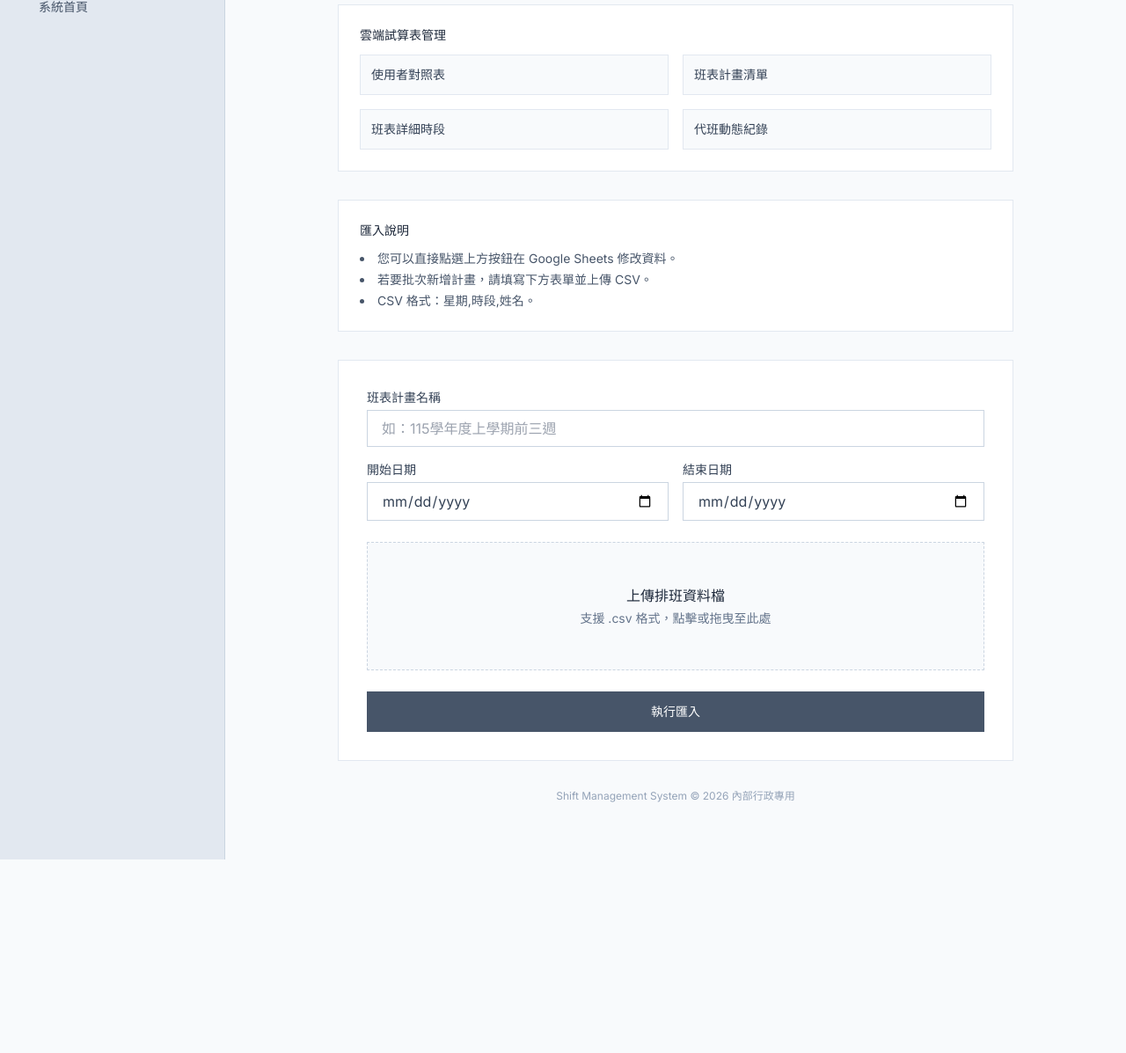
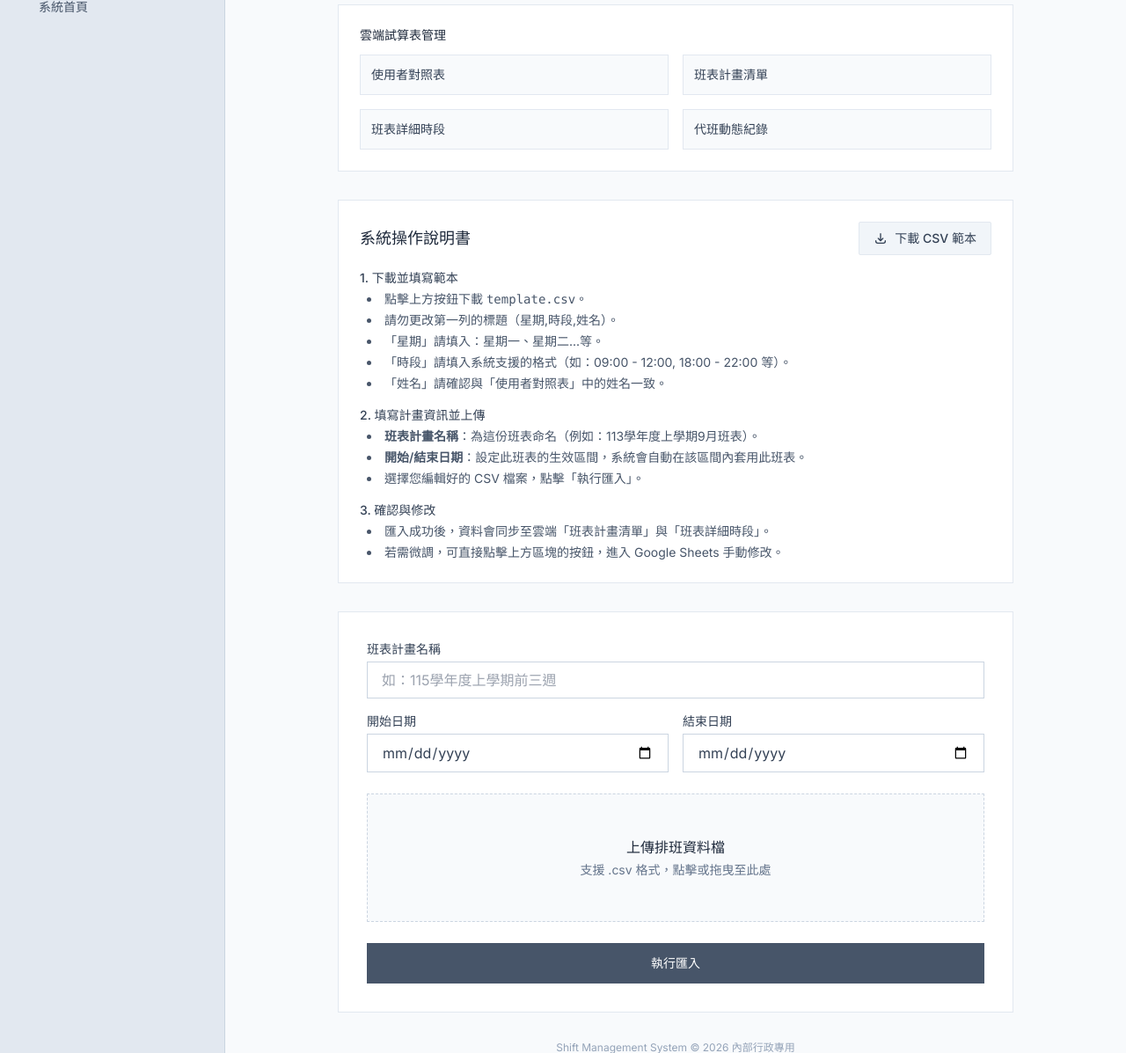
Before and after one commit to Nody-Peng/line-bot-shift-manager, a FastAPI app: page /admin in a window 1280 px wide. Shown: the part 164-1361 px from the top of the page at 88% size. Before the commit the page ends 1141 px from the top, so only its background shows below. Run offline with FastAPI, Linux system fonts and the light colour scheme; some libraries are stand-ins or nearby versions.

Commit message:
doc: 新增晚班與說明

```diff
--- a/main.py
+++ b/main.py
@@ -12,6 +12,7 @@ import datetime
 import csv
 from io import StringIO
 from fastapi.templating import Jinja2Templates
+from fastapi.responses import FileResponse
 from dotenv import load_dotenv
 from pydantic import BaseModel
 from apscheduler.schedulers.background import BackgroundScheduler
@@ -59,6 +60,13 @@ async def get_liff_form(request: Request):
 @app.get("/admin")
 async def admin_page(request: Request):
     return templates.TemplateResponse(request=request, name="admin_upload.html")
+
+@app.get("/download-template")
+async def download_template():
+    file_path = os.path.join(os.getcwd(), "template.csv")
+    if not os.path.exists(file_path):
+        raise HTTPException(status_code=404, detail="Template file not found")
+    return FileResponse(path=file_path, filename="template.csv", media_type="text/csv")
 
 @app.post("/upload-csv")
 async def upload_csv(
--- a/templates/admin_upload.html
+++ b/templates/admin_upload.html
@@ -79,14 +79,42 @@
                 </div>
             </div>
 
-            <!-- 指南 -->
+            <!-- 指南與下載 -->
             <div class="bg-white border border-slate-200 p-6 mb-8 text-sm text-slate-600">
-                <h2 class="text-slate-800 font-medium mb-3">匯入說明</h2>
-                <ul class="list-disc list-inside space-y-1">
-                    <li>您可以直接點選上方按鈕在 Google Sheets 修改資料。</li>
-                    <li>若要批次新增計畫，請填寫下方表單並上傳 CSV。</li>
-                    <li>CSV 格式：星期,時段,姓名。</li>
-                </ul>
+                <div class="flex justify-between items-center mb-4">
+                    <h2 class="text-slate-800 font-medium text-lg">系統操作說明書</h2>
+                    <a href="/download-template" class="px-4 py-2 bg-slate-100 border border-slate-200 text-slate-700 hover:bg-slate-200 transition-colors font-medium rounded-sm inline-flex items-center gap-2">
+                        <svg class="w-4 h-4" fill="none" stroke="currentColor" viewBox="0 0 24 24"><path stroke-linecap="round" stroke-linejoin="round" stroke-width="2" d="M4 16v1a3 3 0 003 3h10a3 3 0 003-3v-1m-4-4l-4 4m0 0l-4-4m4 4V4"></path></svg>
+                        下載 CSV 範本
+                    </a>
+                </div>
+                <div class="space-y-4">
+                    <div>
+                        <h3 class="font-medium text-slate-700 mb-1">1. 下載並填寫範本</h3>
+                        <ul class="list-disc list-inside space-y-1 pl-2">
+                            <li>點擊上方按鈕下載 <code>template.csv</code>。</li>
+                            <li>請勿更改第一列的標題（星期,時段,姓名）。</li>
+                            <li>「星期」請填入：星期一、星期二...等。</li>
+                            <li>「時段」請填入系統支援的格式（如：09:00 - 12:00, 18:00 - 22:00 等）。</li>
+                            <li>「姓名」請確認與「使用者對照表」中的姓名一致。</li>
+                        </ul>
+                    </div>
+                    <div>
+                        <h3 class="font-medium text-slate-700 mb-1">2. 填寫計畫資訊並上傳</h3>
+                        <ul class="list-disc list-inside space-y-1 pl-2">
+                            <li><strong>班表計畫名稱</strong>：為這份班表命名（例如：113學年度上學期9月班表）。</li>
+                            <li><strong>開始/結束日期</strong>：設定此班表的生效區間，系統會自動在該區間內套用此班表。</li>
+                            <li>選擇您編輯好的 CSV 檔案，點擊「執行匯入」。</li>
+                        </ul>
+                    </div>
+                    <div>
+                        <h3 class="font-medium text-slate-700 mb-1">3. 確認與修改</h3>
+                        <ul class="list-disc list-inside space-y-1 pl-2">
+                            <li>匯入成功後，資料會同步至雲端「班表計畫清單」與「班表詳細時段」。</li>
+                            <li>若需微調，可直接點擊上方區塊的按鈕，進入 Google Sheets 手動修改。</li>
+                        </ul>
+                    </div>
+                </div>
             </div>
 
             <!-- 上傳區 -->
--- a/templates/liff_form.html
+++ b/templates/liff_form.html
@@ -61,6 +61,10 @@
                     <label class="relative">
                         <input type="checkbox" name="time_slot" value="16:00 - 18:00" class="peer hidden">
                         <div class="cursor-pointer text-center py-3 border border-slate-200 peer-checked:border-slate-600 peer-checked:bg-slate-600 peer-checked:text-white transition-all text-sm font-medium text-slate-500">16:00 - 18:00</div>
+                    </label>
+                    <label class="relative">
+                        <input type="checkbox" name="time_slot" value="18:00 - 22:00" class="peer hidden">
+                        <div class="cursor-pointer text-center py-3 border border-slate-200 peer-checked:border-slate-600 peer-checked:bg-slate-600 peer-checked:text-white transition-all text-sm font-medium text-slate-500">18:00 - 22:00</div>
                     </label>
                     <label class="relative col-span-2">
                         <input type="checkbox" name="time_slot" value="09:00 - 17:00" class="peer hidden">
```
Also changed, not shown: template.csv (+10 -8 lines), README.md.
